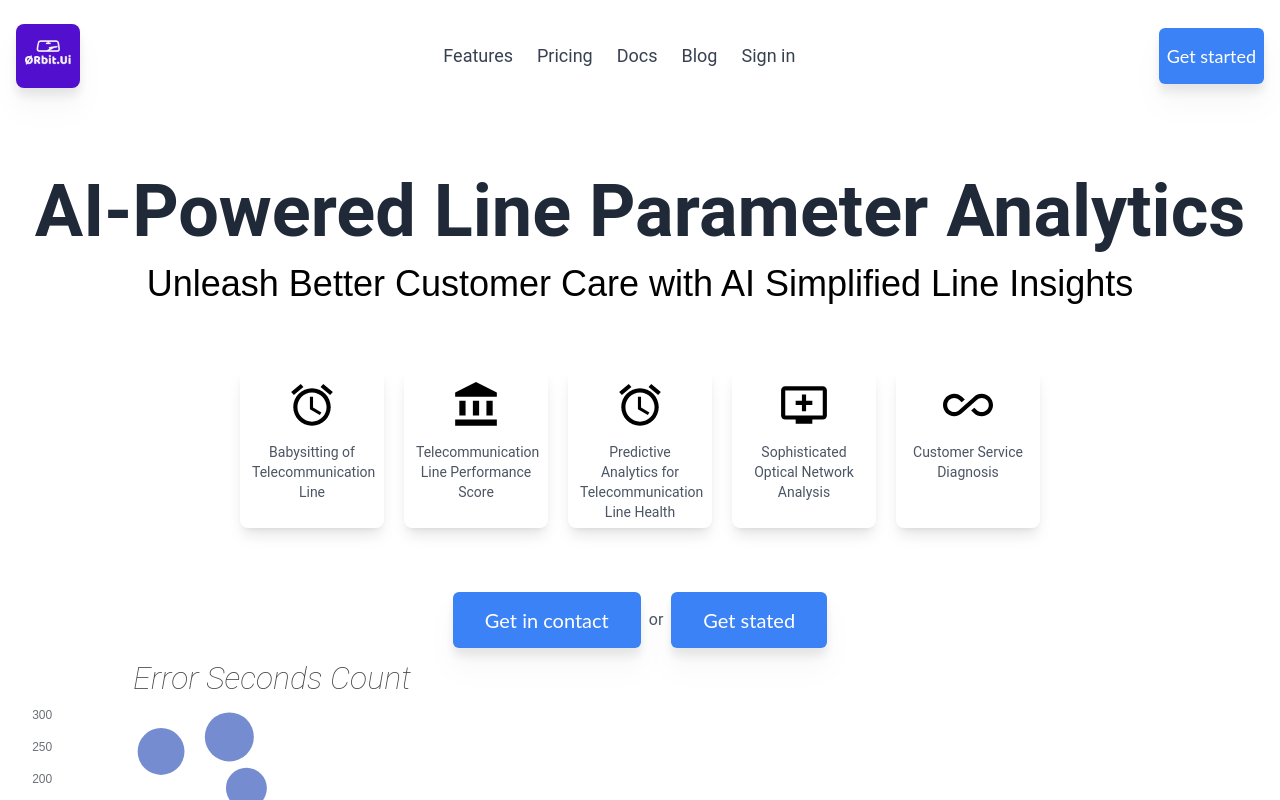
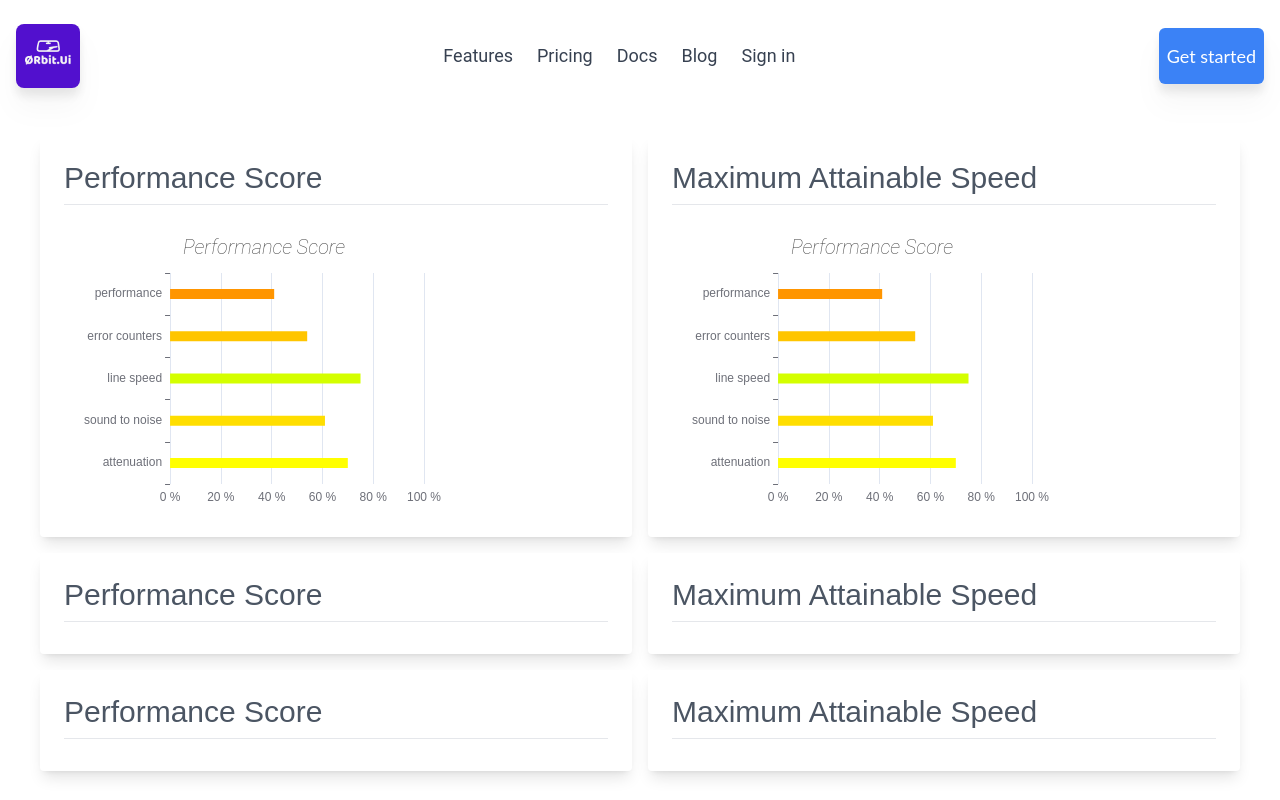
Before and after one commit to deZbrown/orbit-web, a React (Create React App) app: page /playground in a window 1280 px wide. Shown: the top 800 px of the page. Built offline with nearby package versions, Linux system fonts and the light colour scheme.

Commit message:
Updated router in App.js

```diff
--- a/src/App.js
+++ b/src/App.js
@@ -1,16 +1,23 @@
 import React from 'react';
+import { BrowserRouter as Router, Route, Routes } from 'react-router-dom';
 import Header from './components/Header';
 import Main from './components/Main';
+import Playground from './components/Playground/Playground';
 import Footer from './components/Footer';
 import './App.css';
 
 function App() {
     return (
+        <Router>
             <div className="App max-w-screen-xl mx-auto px-4">
                 <Header />
-        <Main />
+                <Routes>
+                    <Route path="/playground" element={<Playground />} />
+                    <Route path="/" element={<Main />} />
+                </Routes>
                 <Footer />
             </div>
+        </Router>
     );
 }
 
```
Lines whose indentation alone changed are shown as unchanged.
